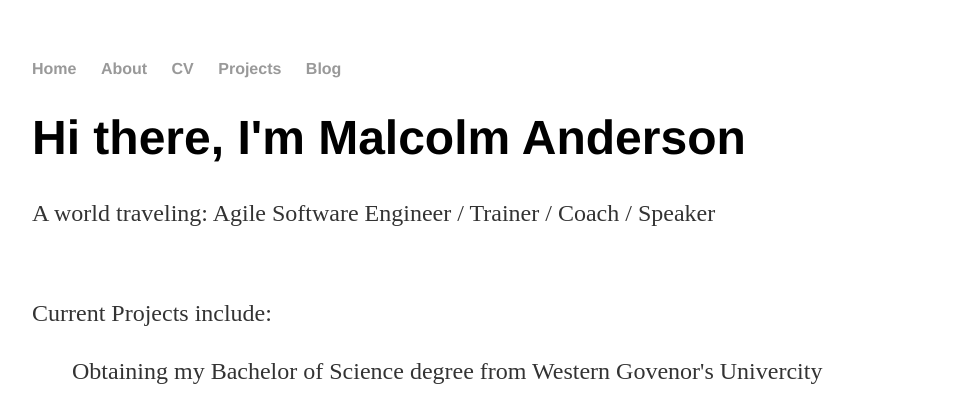
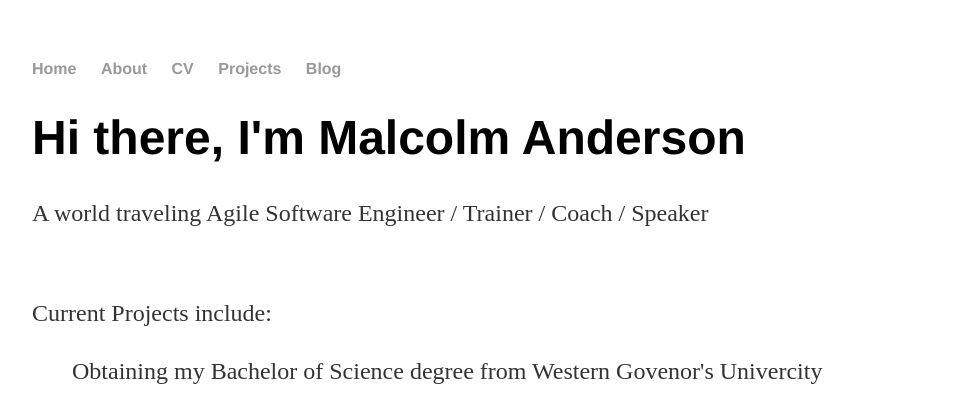
Before and after one commit to MalcolmAnderson/malcolmanderson.github.io, a Jekyll site: the page built from index.html, in a window 1280 px wide. Shown: the top 395 px of the page, without its empty margins (160-1119 px from the left). Built offline with Jekyll 4.4.1, drawn with Linux system fonts in a browser that asks for light colours.

```diff
--- a/index.html
+++ b/index.html
@@ -4,7 +4,7 @@
 ---
 <div class="blurb">
     <h1>Hi there, I'm Malcolm Anderson</h1>
-    <p>A world traveling: Agile Software Engineer / Trainer / Coach / Speaker</p>
+    <p>A world traveling Agile Software Engineer / Trainer / Coach / Speaker</p>
     <br>
     <p>Current Projects include:</p>
     <p class="tab">Obtaining my Bachelor of Science degree from Western Govenor's Univercity</p>
```
